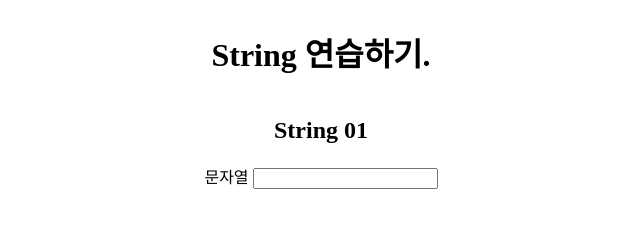
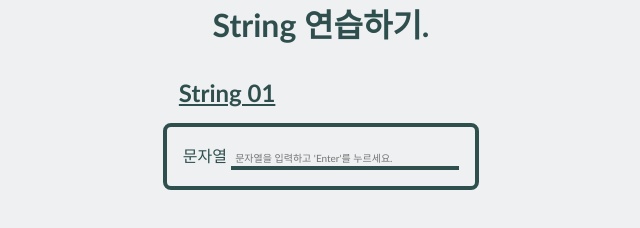
Before and after one commit to PisoDev77/study-visang, a plain HTML site: page String/index.html in a window 1280 px wide. Shown: the whole page, without its empty margins (319-959 px from the left). Drawn offline with Linux system fonts and the light colour scheme.

Commit message:
feat: styles

```diff
--- a/String/index.html
+++ b/String/index.html
@@ -8,11 +8,11 @@
 	</head>
 	<body>
 		<h1>String 연습하기.</h1>
-		<h2>String 01</h2>
 		<form id="inputEle">
-			<section class="str01">
+			<h2>String 01</h2>
+			<section class="str01 strSection">
 				<label for="str01">문자열 </label>
-				<input type="text" name="str01" />
+				<input type="text" name="str01" placeholder="문자열을 입력하고 'Enter'를 누르세요." />
 				<h3 class="sub-title"></h3>
 				<h4 class="result"></h4>
 			</section>
--- a/String/string.js
+++ b/String/string.js
@@ -12,7 +12,6 @@ const exs = [
 	 */
 	function str01() {
 		// Do it!!
-		return 'ssss';
 	},
 ];
 
--- a/String/style.css
+++ b/String/style.css
@@ -1,6 +1,41 @@
+* {
+	box-sizing: border-box;
+	margin: 0;
+	padding: 0;
+	background: none;
+	border: none;
+	color: darkslategray;
+	font-family: 'Trebuchet MS', 'Lucida Sans Unicode', 'Lucida Grande', 'Lucida Sans', Arial, sans-serif;
+}
+
 body {
+	background-color: rgb(238, 240, 241);
 	display: flex;
+	gap: 1rem;
 	flex-direction: column;
 	align-items: center;
 	justify-content: center;
 }
+
+input[type='text'] {
+	font-weight: 700;
+	font-size: large;
+	text-indent: 4px;
+
+	border-bottom: 4px solid darkslategray;
+}
+input[type='text']::placeholder {
+	font-size: x-small;
+	font-weight: 500;
+}
+
+.strSection {
+	padding: 1rem;
+	border: 4px solid darkslategray;
+	border-radius: 8px;
+}
+
+form > h2 {
+	padding: 1rem;
+	text-decoration: underline;
+}
```
